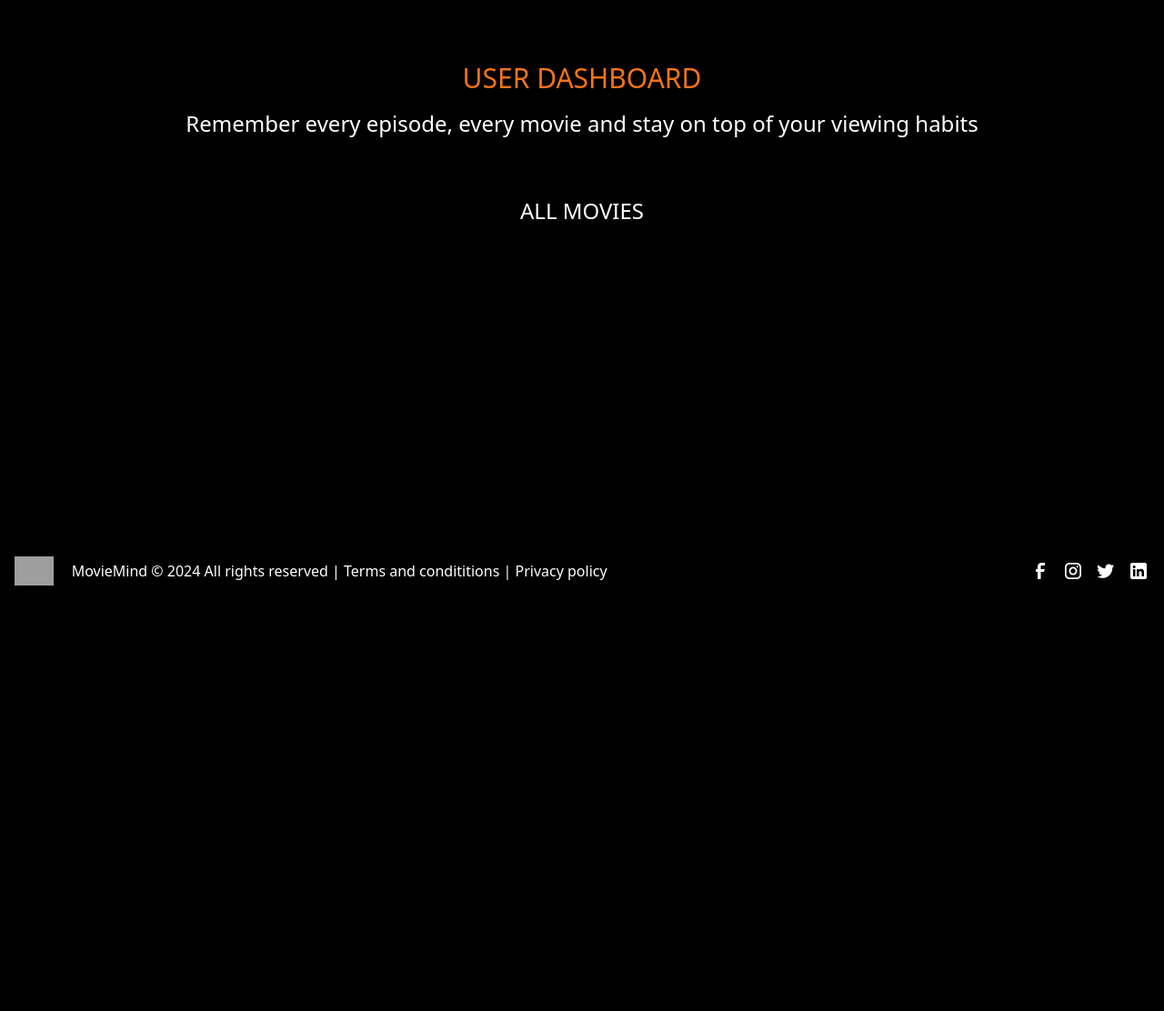
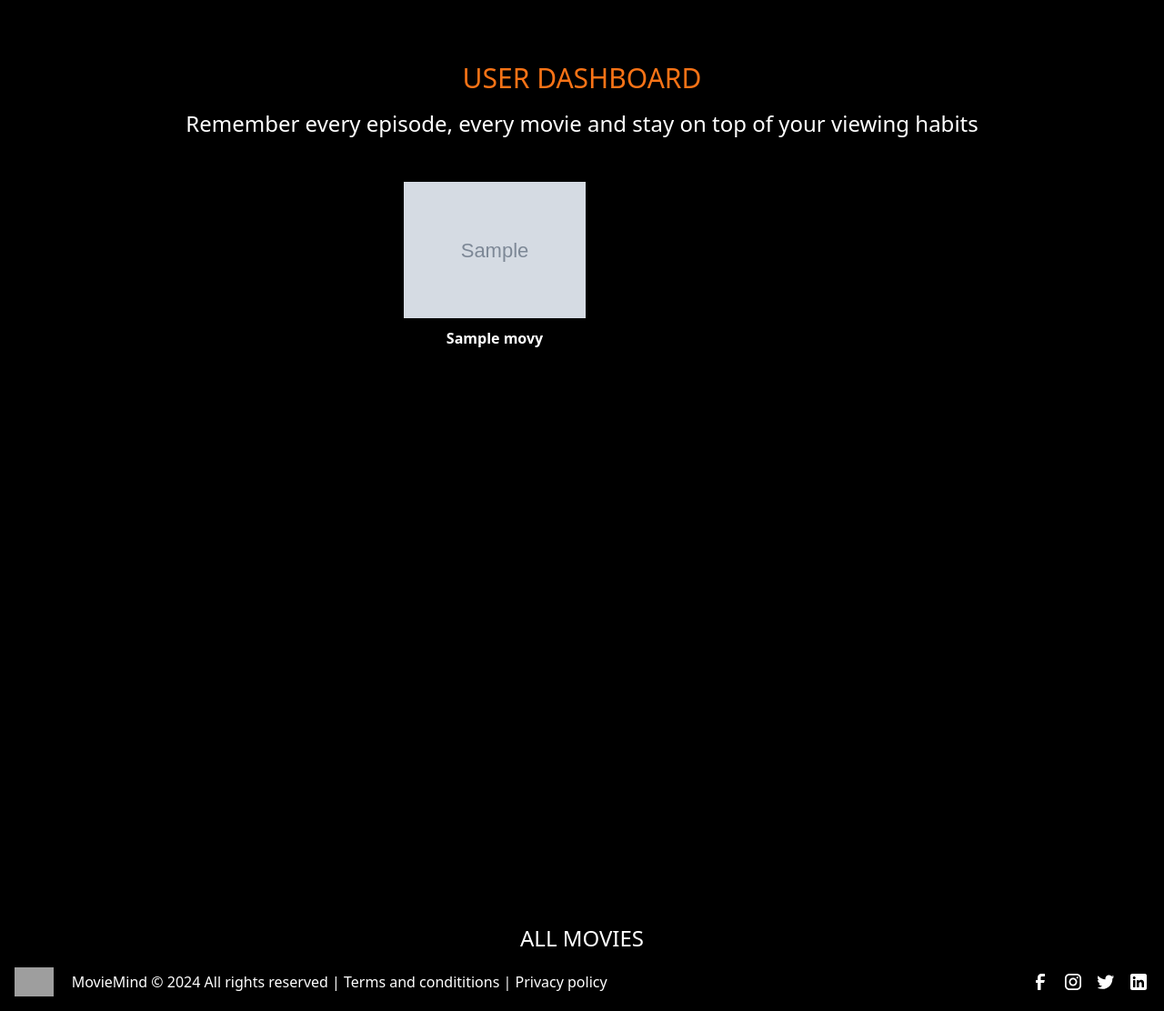
Before and after one commit to markcrh/E-Commerce-Symfony-Project, a Symfony app: template movieMinder/templates/dashboard/dashboard.html.twig in a window 1280 px wide. Shown: the part 140-1252 px from the top of the page at 91% size. Before the commit the page ends 784 px from the top, so only its background shows below. Run offline with Twig, Linux system fonts and the light colour scheme; the template is opened without the code that fills it: most values are stand-ins (such as "Sample title", 1, 10 or a date in 2020); grey boxes marked "Sample" are stand-in pictures; style sheets or scripts are compiled from the project's sources; some libraries are stand-ins or nearby versions; grey boxes are pictures that could not be loaded.

Commit message:
dashboard show user movies

```diff
--- a/movieMinder/templates/dashboard/dashboard.html.twig
+++ b/movieMinder/templates/dashboard/dashboard.html.twig
@@ -20,9 +20,25 @@
 			<div>
 				<h2 class="text-black text-2xl">MY MOVIES</h2>
 
+<div class="flex flex-wrap justify-center flex-grow w-[85%] min-h-screen overflow-y-auto gap-5">
+	{% for movie in movies %}
+		<div class="flex flex-col text-white w-[200px] h-full hover:scale-110 transition-transform gap-2.5">
+			<img class="w-[200px]" src="{{ movie.poster }}" alt="{{ movie.title }} ">
+			<span class="text-center font-bold">
+				{{ movie.title }}</span>
+
+
+		</div>
+	{%  endfor %}
+</div>
+
+
+
 			</div>
 			<a href="{{path('app_movie_index')}}">
 				<h2 class="text-white text-2xl">ALL MOVIES</h2>
+
+
 			</a>
 
 		</div>
```
Also changed, not shown: movieMinder/src/Controller/UserController.php (+21 -5 lines).
